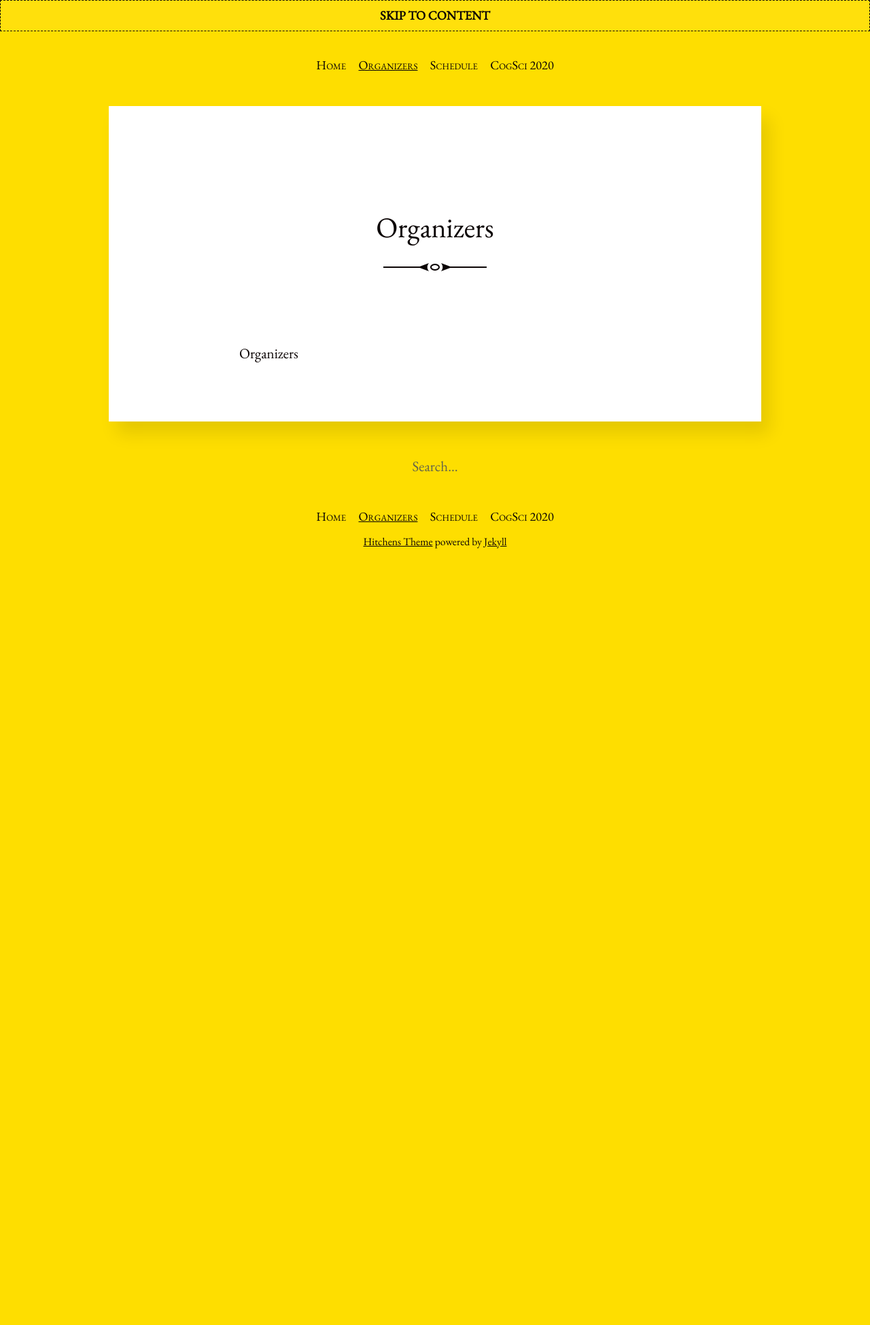
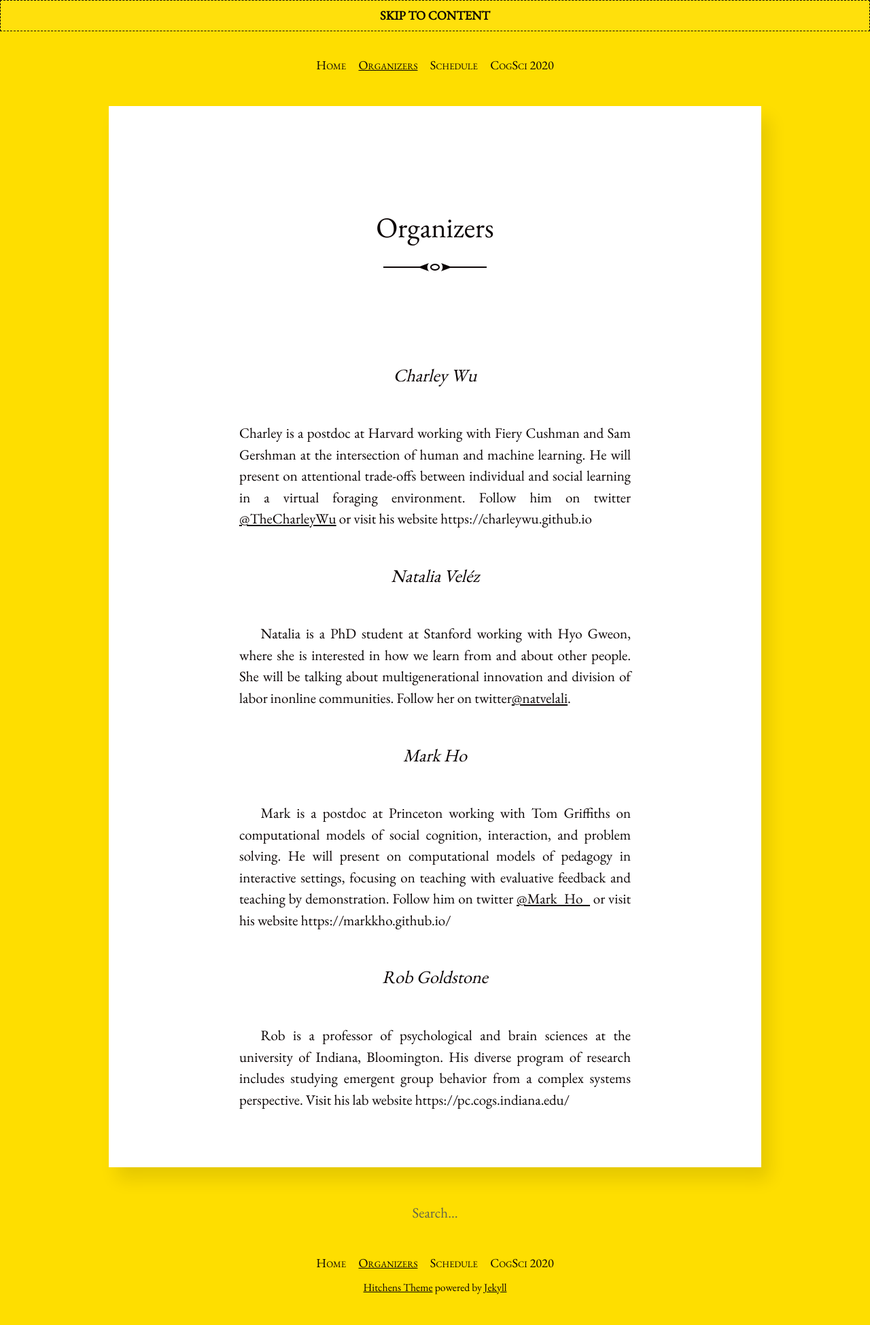
Before and after one commit to cognitioncollectivesandculture/cognitioncollectivesandculture.github.io, a Jekyll site: the page built from organizers.md, in a window 1280 px wide. Shown: the whole page at 68% size. Built offline with Jekyll 4.4.1, drawn with Linux system fonts in a browser that asks for light colours; before the commit the page ends 900 px from its top, so only the background shows below that.

Commit message:
added organizers

```diff
--- a/organizers.md
+++ b/organizers.md
@@ -3,4 +3,21 @@ layout: post
 title: Organizers
 ---
 
-Organizers
+#### Charley Wu
+
+Charley is a postdoc at Harvard working with Fiery Cushman and Sam Gershman at the intersection of human and machine learning. He will present on attentional trade-offs between individual and social learning in a virtual foraging environment. Follow him on twitter [@TheCharleyWu](https://twitter.com/TheCharleyWu) or visit his website https://charleywu.github.io
+
+
+
+#### Natalia Veléz
+
+Natalia is a PhD student at Stanford working with Hyo Gweon, where she is interested in how we learn from and about other people. She will be talking about multigenerational innovation and division of labor inonline communities. Follow her on twitter[@natvelali](https://twitter.com/natvelali).
+
+
+#### Mark Ho
+
+Mark is a postdoc at Princeton working with Tom Griffiths on computational models of social cognition, interaction, and problem solving. He will present on computational models of pedagogy in interactive settings, focusing on teaching with evaluative feedback and teaching by demonstration. Follow him on twitter [@Mark_Ho_](https://twitter.com/Mark_Ho_) or visit his website https://markkho.github.io/
+
+#### Rob Goldstone
+
+Rob is a professor of psychological and brain sciences at the university of Indiana, Bloomington. His diverse program of research includes studying emergent group behavior from a complex systems perspective. Visit his lab website https://pc.cogs.indiana.edu/
```
